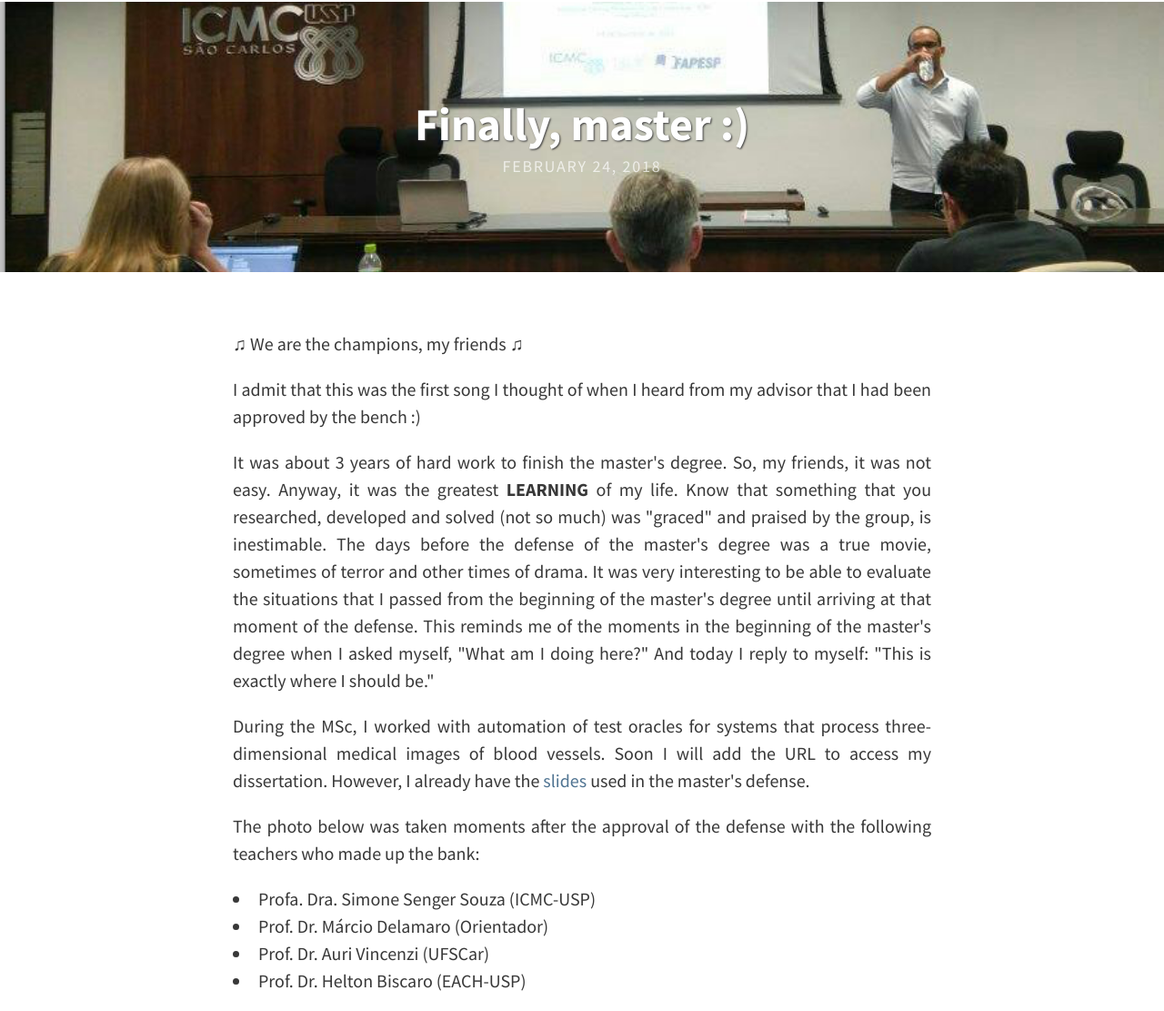
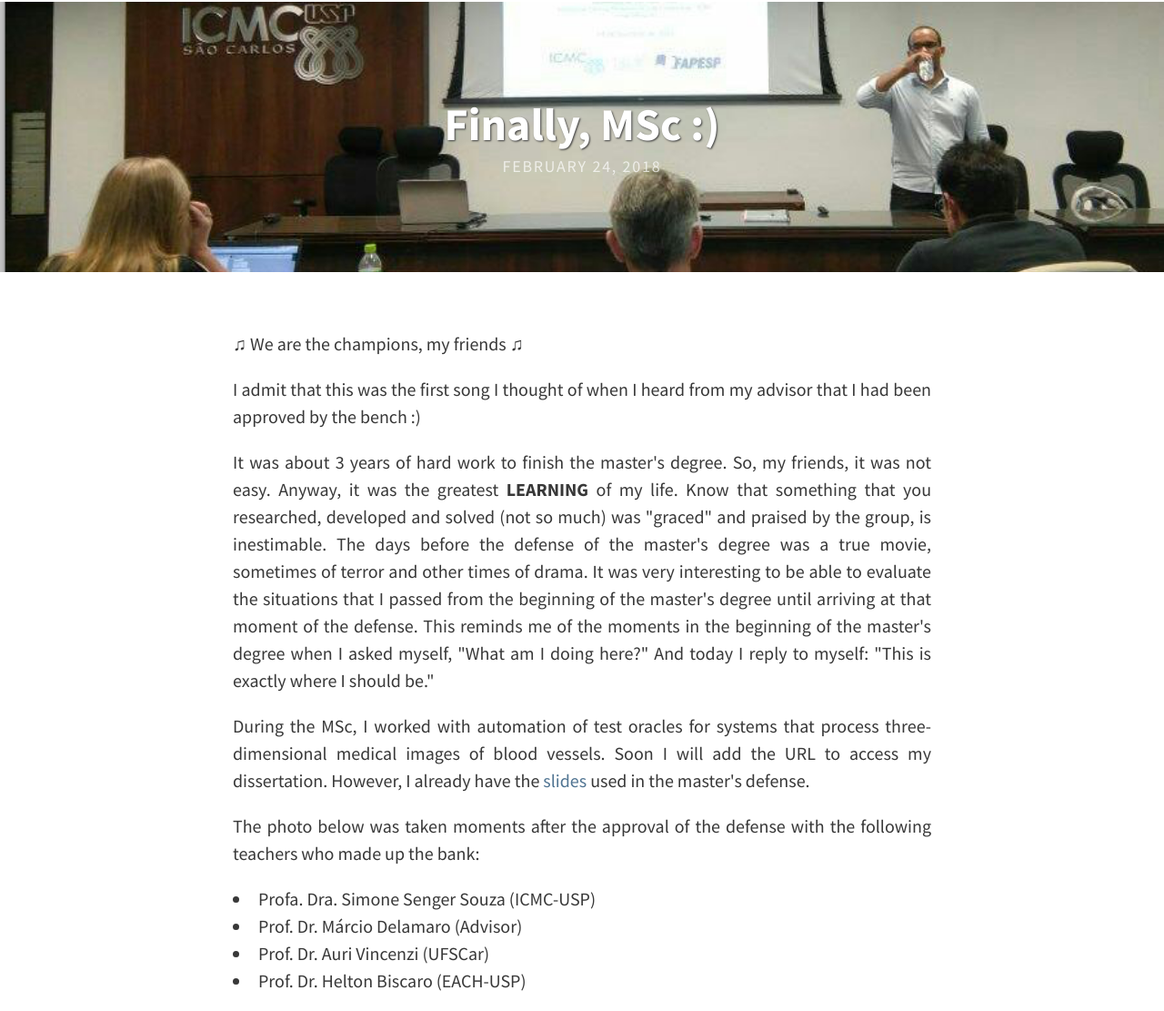
Before and after one commit to misaelljr/misaeljr.github.io, a Jekyll site: the page built from _posts/2018-02-24-defesa-mestrado.md, in a window 1280 px wide. Shown: the part 122-1233 px from the top of the page at 91% size. Built offline with Jekyll 4.4.1, drawn with Linux system fonts in a browser that asks for light colours.

Commit message:
Update 2018-02-24-defesa-mestrado.md

```diff
--- a/_posts/2018-02-24-defesa-mestrado.md
+++ b/_posts/2018-02-24-defesa-mestrado.md
@@ -1,6 +1,6 @@
 ---
 layout: post
-title: Finally, master :)
+title: Finally, MSc :)
 feature-img: "images/defesa_mestrado1.jpeg"
 thumbnail: "images/mestre.jpg"
 tags: [master defesa]
@@ -18,7 +18,7 @@ tags: [master defesa]
 
 <ul>
  <li> Profa. Dra. Simone Senger Souza (ICMC-USP) </li>
- <li> Prof. Dr. Márcio Delamaro (Orientador) </li>
+ <li> Prof. Dr. Márcio Delamaro (Advisor) </li>
  <li> Prof. Dr. Auri Vincenzi (UFSCar) </li>
  <li> Prof. Dr. Helton Biscaro (EACH-USP) </li>
 </ul>
```
